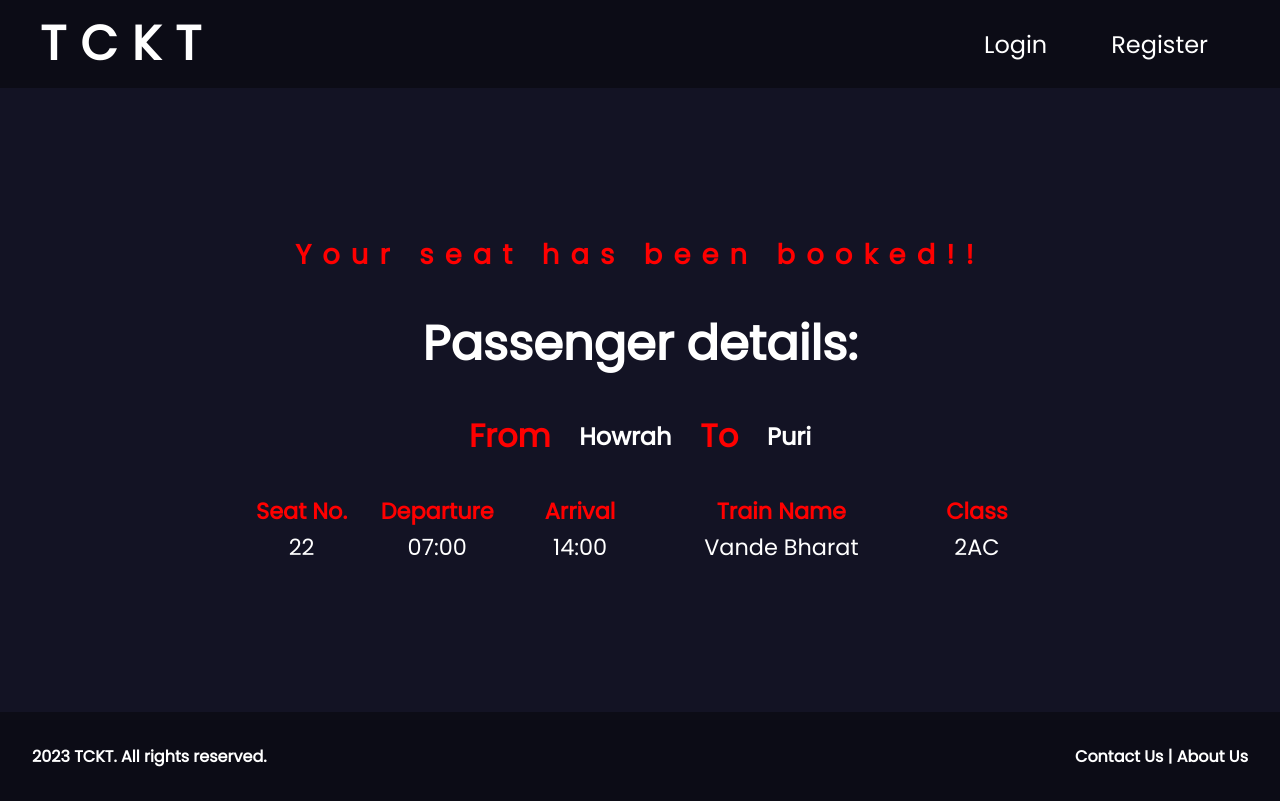
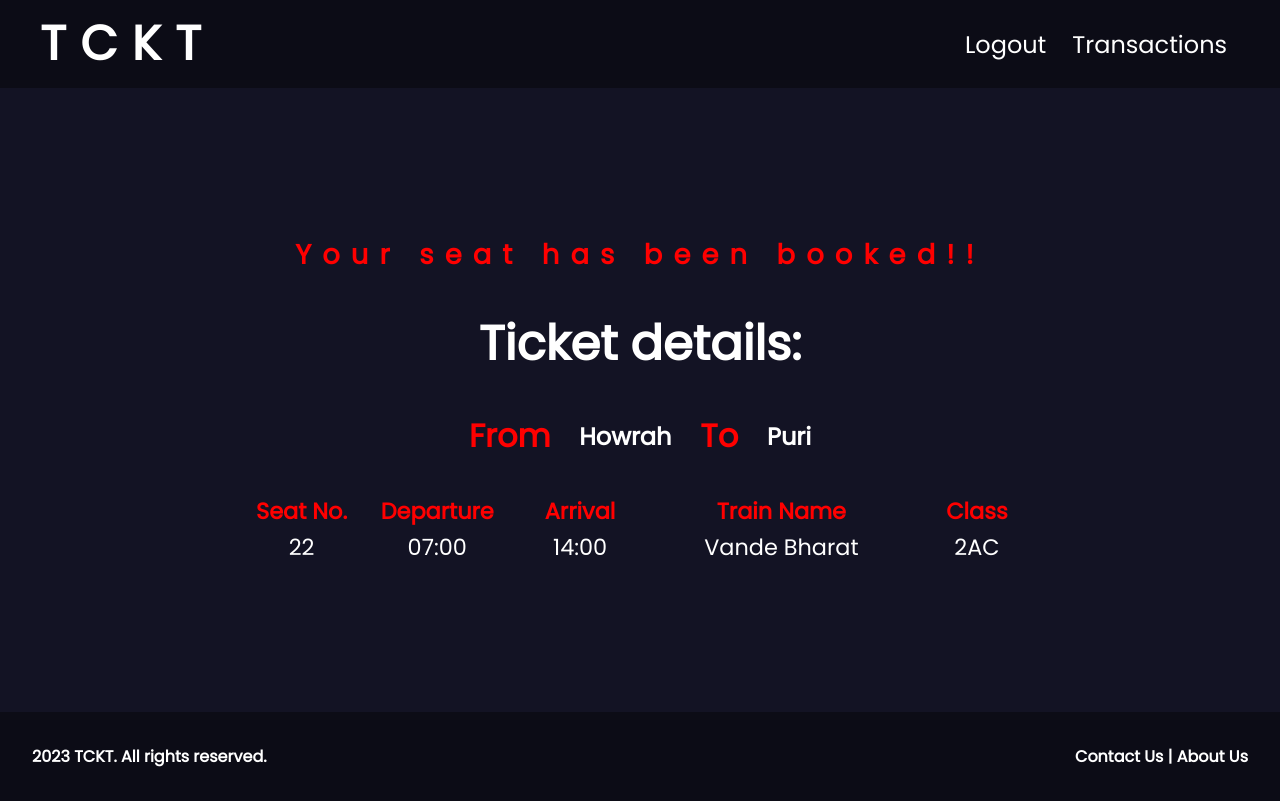
Before and after one commit to kaunfused/train, a React (Vite) app: page /ticket in a window 1280 px wide. Built offline with nearby package versions, Linux system fonts and the light colour scheme.

Commit message:
css modifications part 2

```diff
--- a/src/components/css/Navbar.css
+++ b/src/components/css/Navbar.css
@@ -17,7 +17,7 @@ nav {
   font-size: 3rem;
   letter-spacing: 0.9rem;
   color: white;
-  transition: 0.4s linear;
+  transition: 0.45s ease-out;
 }
 
 .logo h1:hover {
--- a/src/components/navbar.jsx
+++ b/src/components/navbar.jsx
@@ -10,7 +10,7 @@ const Navbar = () => {
         <h1>TCKT</h1>
       </div>
 
-      {!localStorage.getItem("User") ? (
+      {localStorage.getItem("User") ? (
         <ul>
           <li
             onClick={() => {
--- a/src/components/tickets.jsx
+++ b/src/components/tickets.jsx
@@ -5,7 +5,7 @@ function Ticket() {
   return (
     <Wrapper>
       <h3>Your seat has been booked!!</h3>
-      <h1>Passenger details:</h1>
+      <h1>Ticket details:</h1>
 
       <div className="destination">
         <h2>From </h2>
```
